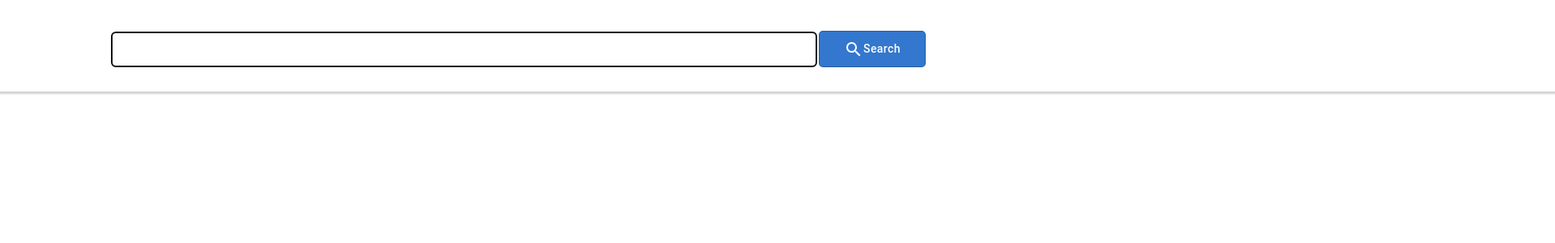
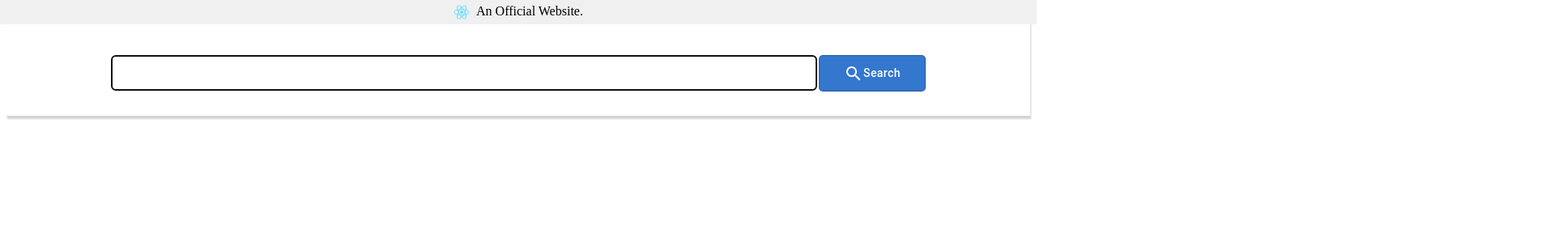
Before and after one commit to calvinyusno2359/googawr-search, a React (Create React App) app: page / in a window 1280 px wide. Shown: the top 300 px of the page at 81% size, 1920 px wide, since content can reach past the window. Built offline with nearby package versions, Linux system fonts and the light colour scheme.

Commit message:
add: banner and styling

```diff
--- /dev/null
+++ b/src/modules/Banner.css
@@ -0,0 +1,20 @@
+.Banner {
+  position: absolute;
+  top: 0;
+  left: 0;
+  background-color: rgb(240, 240, 240);
+  width: 100%;
+}
+
+.Banner__content {
+  display: flex;
+  flex-direction: row;
+  justify-content: center;
+  gap: 8px;
+  padding: 5px;
+}
+
+.Banner__icon {
+  object-fit: contain; /* Contains the icon */
+  height: 20px; /* Adjust its height */
+}
--- /dev/null
+++ b/src/modules/Banner.js
@@ -0,0 +1,17 @@
+import React from "react";
+
+import "./Banner.css";
+import logo from "../logo.png";
+
+function Banner({ icon = logo, text }) {
+  return (
+    <div className="Banner">
+      <div className="Banner__content">
+        <img className="Banner__icon" src={icon} />
+        <div className="Banner__text">{text}</div>
+      </div>
+    </div>
+  );
+}
+
+export default Banner;
--- a/src/modules/SearchBar.css
+++ b/src/modules/SearchBar.css
@@ -1,6 +1,6 @@
 .SearchBar {
   display: flex;
-  align-items: center;
+  justify-content: center;
 }
 
 .SearchBar input {
@@ -28,3 +28,13 @@
   background-color: rgb(13, 78, 139);
   border: 1px solid rgb(51, 119, 206);
 }
+
+.SearchBar__clearButton {
+  position: relative; /* Set an anchor point relative to order of elements SearchBar, X Button, Search Button */
+  top: 10px; /* Nudge upwards */
+}
+
+.SearchBar__clearIcon {
+  position: absolute; /* Adjust position of X Button relative to anchor */
+  right: 12px; /* Always absolute distance apart from relative anchor point */
+}
--- a/src/modules/SearchBar.js
+++ b/src/modules/SearchBar.js
@@ -71,6 +71,7 @@ function SearchBar({ currentSearchInput = "" }) {
       />
 
       {searchInput.length > 1 && (
+        <div className="SearchBar__clearButton">
           <ClearIcon
             className="SearchBar__clearIcon"
             onClick={() => {
@@ -79,6 +80,7 @@ function SearchBar({ currentSearchInput = "" }) {
               inputBoxRef.current.focus();
             }}
           />
+        </div>
       )}
 
       <Button type="submit" onClick={search} variant="outlined">
--- a/src/pages/LandingPage.css
+++ b/src/pages/LandingPage.css
@@ -1,15 +1,21 @@
 .LandingPage {
   display: flex;
   flex-direction: column;
-  align-items: center; /* Very IMPORTANT to always align center */
-  height: 100vh;
+  height: 100%;
+}
+
+.LandingPage__banner {
+  display: block;
+  width: 100%;
 }
 
 .LandingPage__header {
-  display: flex;
+  display: sticky;
+  padding-top: 60px;
+  padding-bottom: 30px;
+  width: 100%;
   border-bottom: 1px solid lightgrey;
-  box-shadow: 1px 2px 2px lightgrey; /* Ensure a blurry shadow behind the header area */
-  justify-content: center;
-  padding: 30px 100vw; /* Ensure the box-shadow blur border goes across screen completely left to right */
+  box-shadow: 1px 3px 2px lightgrey; /* Ensure a blurry shadow behind the header area */
   background-color: white; /* Ensure that header remains solid and no words are see through when scrolling down */
+  margin: auto;
 }
--- a/src/pages/LandingPage.js
+++ b/src/pages/LandingPage.js
@@ -3,14 +3,16 @@ import React from "react";
 import "./LandingPage.css";
 
 import SearchBar from "../modules/SearchBar";
+import Banner from "../modules/Banner";
 
 function LandingPage() {
   return (
     <div className="LandingPage">
+      <div className="LandingPage__banner">
+        <Banner text="An Official Website." />
+      </div>
       <div className="LandingPage__header">
-        <div className="LandingPage__SearchBar">
-          <SearchBar />
-        </div>
+        <SearchBar className="LandingPage__SearchBar" />
       </div>
 
       <div className="LandingPage__body">
--- a/src/pages/ResultsPage.js
+++ b/src/pages/ResultsPage.js
@@ -8,6 +8,7 @@ import useSearchApi from "../hooks/useSearchApi";
 
 import queryResult from "../queryResult";
 import { highlightByOffset } from "../utils/highlighter";
+import Banner from "../modules/Banner";
 
 function ResultsPage() {
   const [{ term }] = useSearchTerm();
@@ -18,6 +19,10 @@ function ResultsPage() {
   return (
     <div className="ResultsPage">
       <div className="ResultsPage__header">
+        <div className="ResultsPage__banner">
+          <Banner text="An Official Website." />
+        </div>
+
         <div className="ResultsPage__SearchBar">
           <SearchBar currentSearchInput={term} />
         </div>
```
Also changed, not shown: src/logo.png (added). Lines whose indentation alone changed are shown as unchanged.
